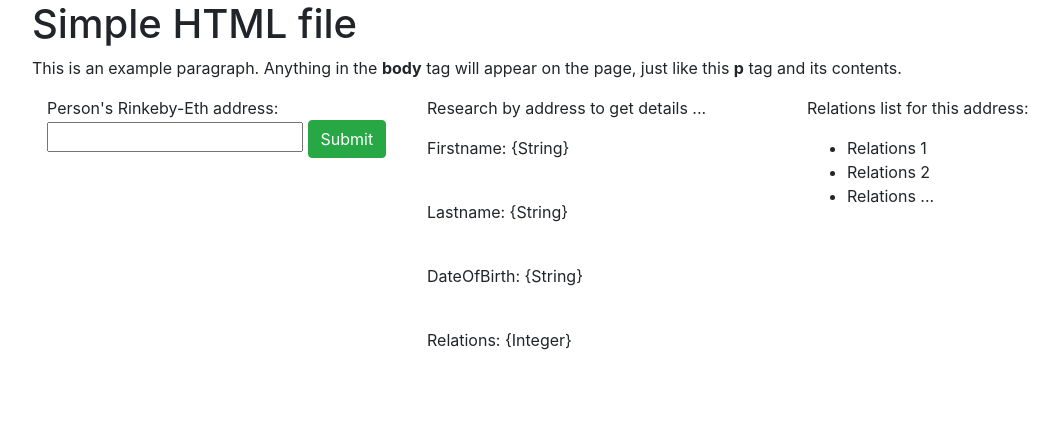
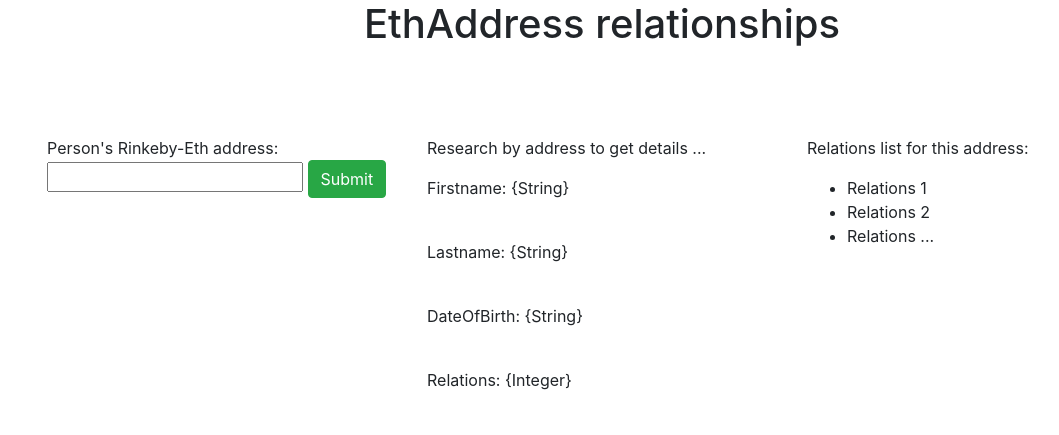
Before and after one commit to Firtha/Go_Project_Front, a website: page projectVolume/index.html in a window 1280 px wide. Shown: the whole page, without its empty margins (38-1097 px from the left). Drawn offline with Linux system fonts and the light colour scheme.

Commit message:
Light bootstrap fix for index.html

```diff
--- a/projectVolume/index.html
+++ b/projectVolume/index.html
@@ -9,12 +9,13 @@
     <!-- Container Start -->
     <div class="container">
 
-      <div class="row text-center">
-        <h1>Simple HTML file</h1>
-        <p>This is an example paragraph. Anything in the <strong>body</strong> tag will appear on the page, just like this <strong>p</strong> tag and its contents.</p>
+      <div class="row">
+        <div class="col text-center">
+          <h1>EthAddress relationships</h1>
+        </div>
       </div>
 
-      <div class="row">
+      <div class="row" style="margin-top: 80px;">
 
         <div class="col">
           <form>
```
